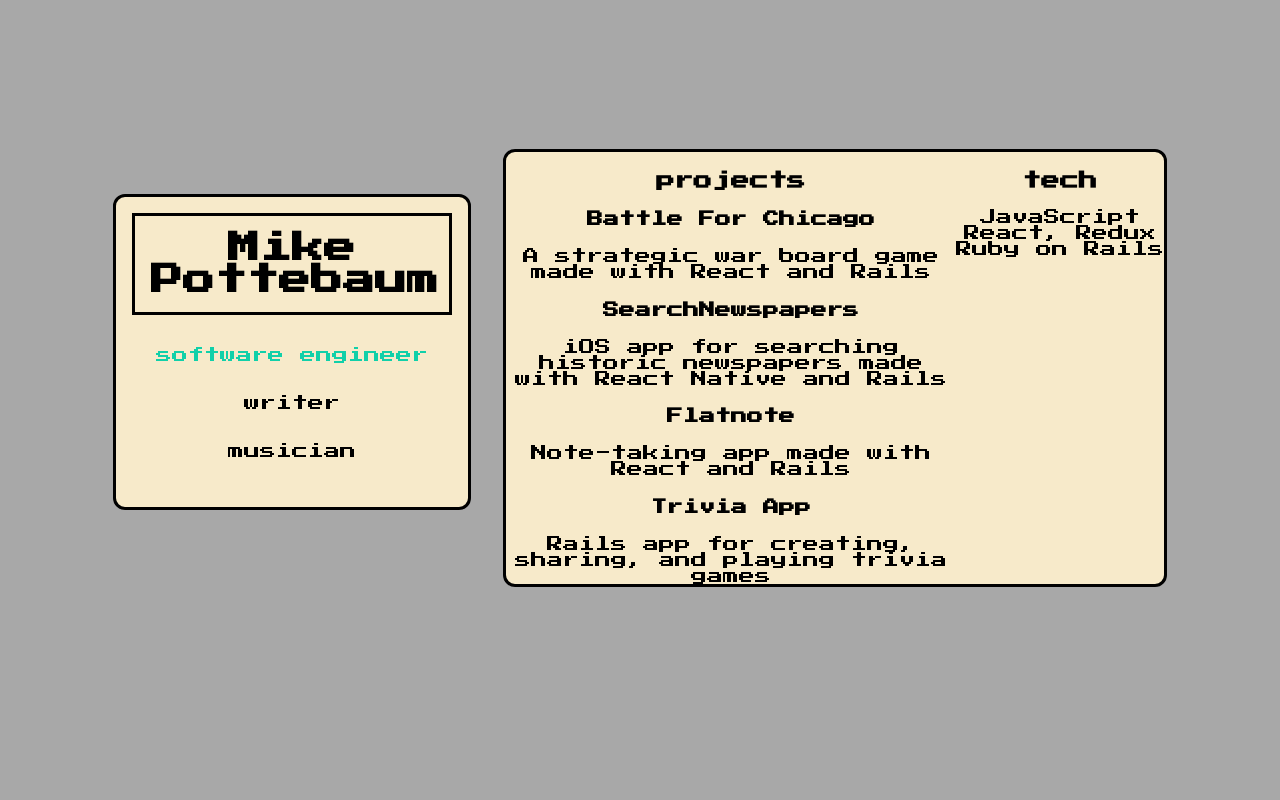
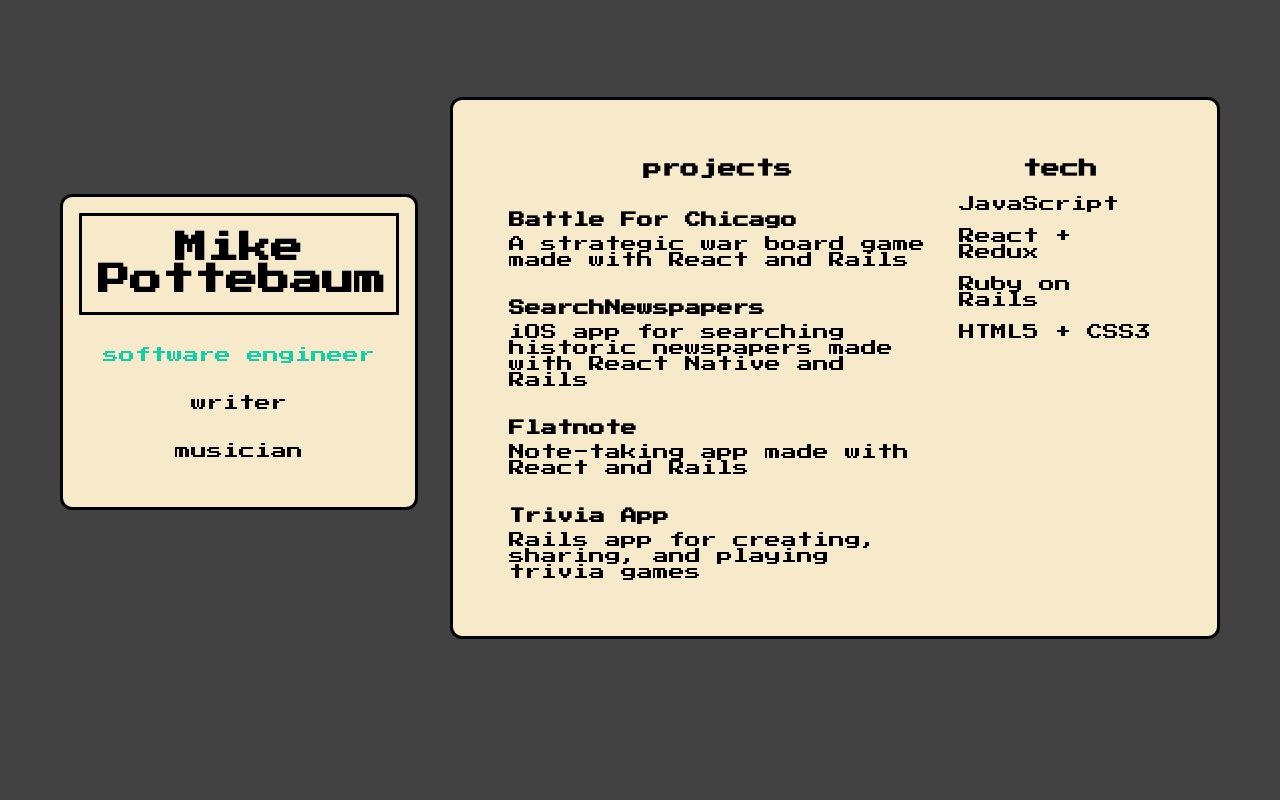
Before and after one commit to mpottebaum/portfolio-2, a React (Create React App) app: page / in a window 1280 px wide. Both pictures are taken after a click on the item "software engineer". Shown: the top 800 px of the page. Built offline with nearby package versions, Linux system fonts and the light colour scheme.

Commit message:
added eng links

```diff
--- a/src/App.css
+++ b/src/App.css
@@ -1,18 +1,31 @@
+/* gray: #a8a8a8 */
+/* 2e2e2e */
+
+
 html {
-  background-color: #a8a8a8;
+  background-color: #424242;
 }
 
 body {
-  font-family: 'Press Start 2P', cursive;
+  font-family: 'Press Start 2P', Helvetica, sans-serif;
 }
 
-h1, ul, p {
+h1, ul, p, h4 {
   margin: auto;
 }
 
 ul {
   list-style-type: none;
   padding-inline-start: 0;
+}
+
+a {
+  text-decoration: none;
+  color: black;
+}
+
+.btn:hover {
+  color: #11D0A9;
 }
 
 .main {
@@ -35,6 +48,7 @@ ul {
   border-radius: 9pt;
   border: solid black;
   margin-top: 2em;
+  min-width: 320px;
   max-width: 700px;
 }
 
@@ -44,6 +58,7 @@ ul {
     min-width: 600px;
     margin-bottom: 0em;
     margin-left: 2em;
+    padding: 2em;
   }
 
   .home {
--- a/src/components/About.js
+++ b/src/components/About.js
@@ -17,7 +17,7 @@ const About = () => {
         </div>
     }
 
-    return <div className='abt'>
+    return <div id='abt' className='abt'>
         <div className='socials'>
             <a className='social-link' href='https://github.com/mpottebaum'><img src='/logos/Github.png' className='social' /></a>
             <a className='social-link' href='https://www.linkedin.com/in/mike-pottebaum/'><img src='/logos/linkedin.png' className='social' /></a>
--- a/src/components/Eng.js
+++ b/src/components/Eng.js
@@ -6,31 +6,32 @@ const Eng = () => {
         <div className='eng-lists'>
             <div className='projects'>
                 <h3>projects</h3>
-                <ul>
-                    <li>
-                        <h4>Battle For Chicago</h4>
+                <ul className='eng-list'>
+                    <li className='eng-item'>
+                        <a href='https://github.com/mpottebaum/battle-chi'><h4 className='eng-item-title'>Battle For Chicago</h4></a>
                         <p>A strategic war board game made with React and Rails</p>
                     </li>
-                    <li>
-                        <h4>SearchNewspapers</h4>
+                    <li className='eng-item'>
+                        <a href='https://github.com/mpottebaum/search-newspapers'><h4 className='eng-item-title'>SearchNewspapers</h4></a>
                         <p>iOS app for searching historic newspapers made with React Native and Rails</p>
                     </li>
-                    <li>
-                        <h4>Flatnote</h4>
+                    <li className='eng-item'>
+                        <a href='https://github.com/mpottebaum/flatnote'><h4 className='eng-item-title'>Flatnote</h4></a>
                         <p>Note-taking app made with React and Rails</p>
                     </li>
-                    <li>
-                        <h4>Trivia App</h4>
+                    <li className='eng-item'>
+                        <a href='https://github.com/mpottebaum/trivia_app'><h4 className='eng-item-title'>Trivia App</h4></a>
                         <p>Rails app for creating, sharing, and playing trivia games</p>
                     </li>
                 </ul>
             </div>
             <div>
                 <h3>tech</h3>
-                <ul>
-                    <li>JavaScript</li>
-                    <li>React, Redux</li>
-                    <li>Ruby on Rails</li>
+                <ul className='eng-list'>
+                    <li className='eng-item'>JavaScript</li>
+                    <li className='eng-item'>React + Redux</li>
+                    <li className='eng-item'>Ruby on Rails</li>
+                    <li className='eng-item'>HTML5 + CSS3</li>
                 </ul>
             </div>
         </div>
--- a/src/components/Home.js
+++ b/src/components/Home.js
@@ -3,7 +3,7 @@ import '../stylesheets/Home.css'
 
 const Home = ({ opt, setOpt }) => {
     return <div className='home-card'>
-            <h1 className='home-name'>Mike Pottebaum</h1>
+            <a href='#abt'><h1 className='home-name btn'>Mike Pottebaum</h1></a>
             <ul className='nav-list'>
                 <li className='nav' onClick={() => setOpt('se')} style={opt === 'se' ? {color: '#11D0A9'} : {}}>software engineer</li>
                 <li className='nav' onClick={() => setOpt('wri')} style={opt === 'wri' ? {color: '#11D0A9'} : {}}>writer</li>
--- a/src/stylesheets/Eng.css
+++ b/src/stylesheets/Eng.css
@@ -1,6 +1,25 @@
 .eng-lists {
     display: flex;
     flex-direction: column-reverse;
+    padding: 0.5em
+}
+
+.eng-list {
+    text-align: left;
+}
+
+.eng-item {
+    margin: 1em;
+}
+
+.eng-item-title {
+    padding-top: 1em;
+    padding-bottom: 0.5em;
+    cursor: pointer;
+}
+
+.eng-item-title:hover {
+    color: #11D0A9;
 }
 
 .projects {
```
